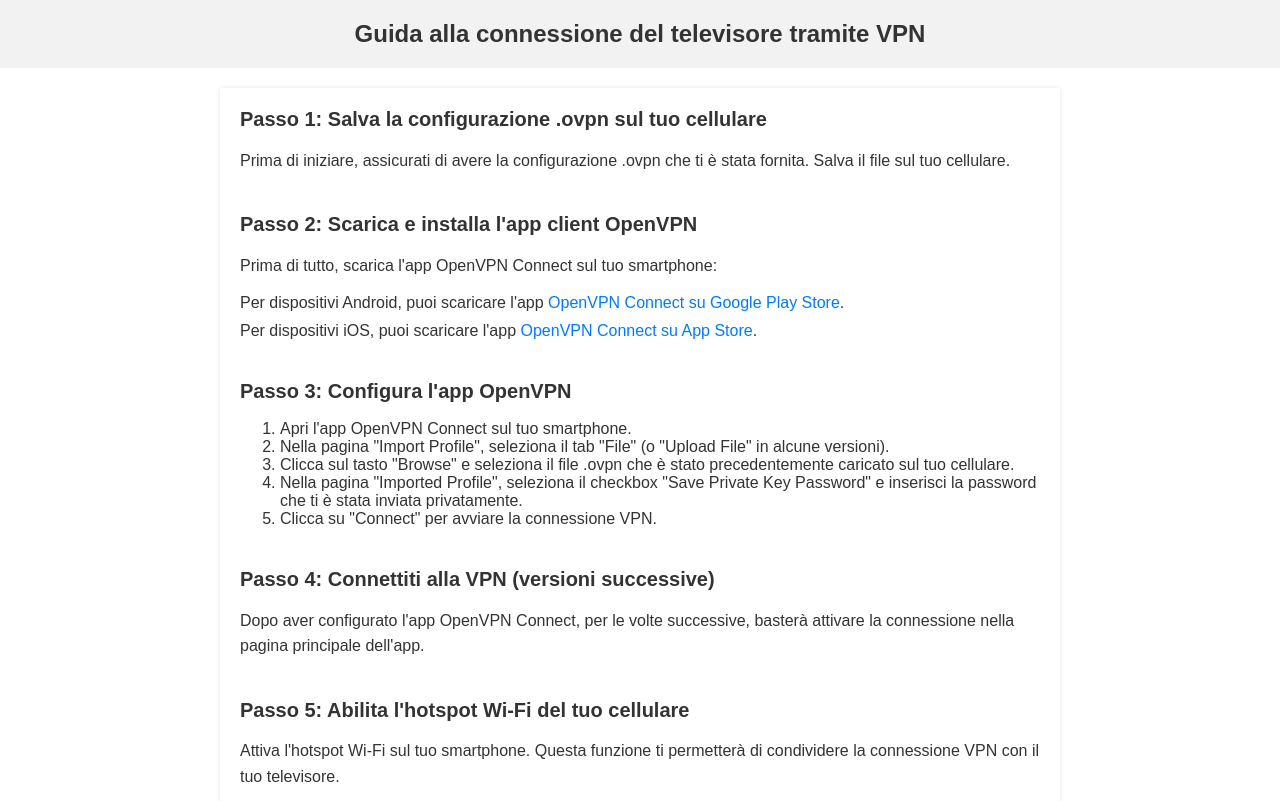
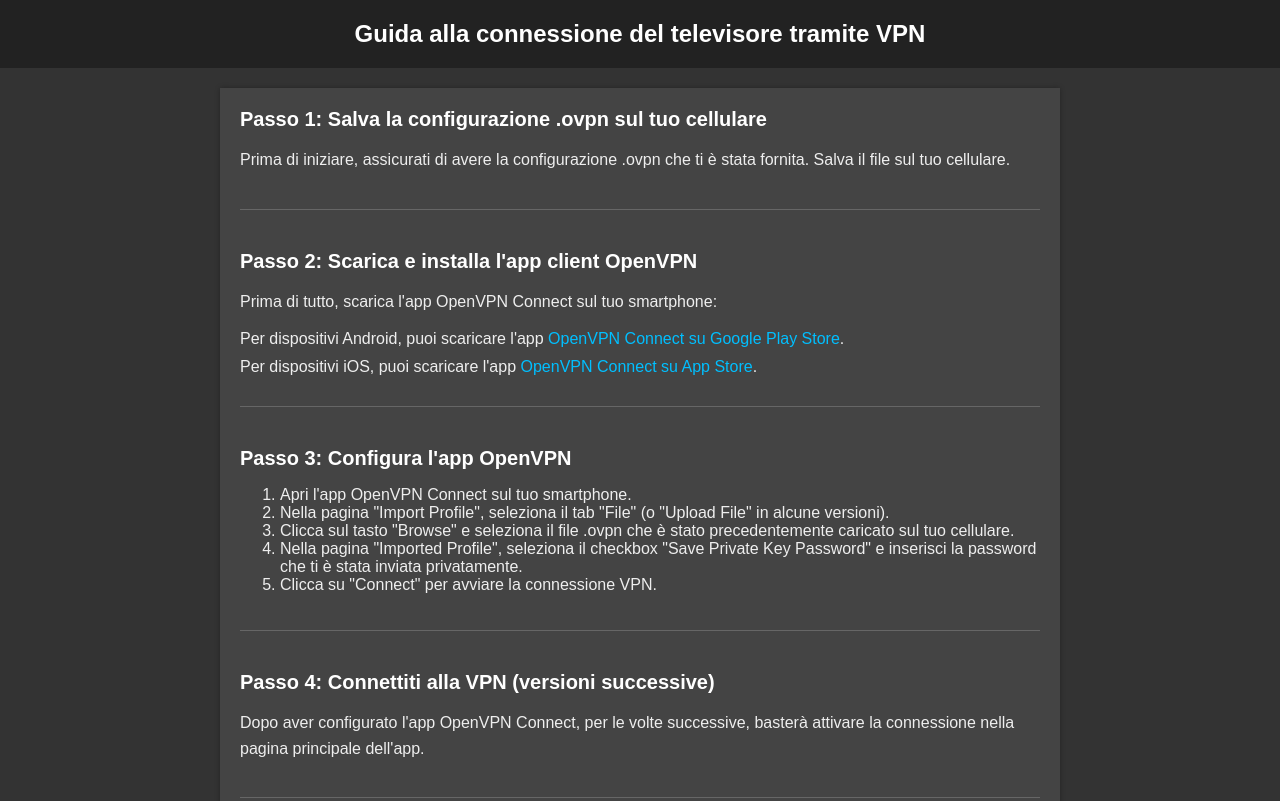
Before and after one commit to Chosko/tv-vpn-guide, a website: page index.html in a window 1280 px wide. Shown: the top 801 px of the page. Drawn offline with Linux system fonts and the light colour scheme.

Commit message:
Dark theme

```diff
--- a/style.css
+++ b/style.css
@@ -1,12 +1,13 @@
 body {
     font-family: 'Arial', sans-serif;
-    color: #333;
+    color: #eee;
+    background-color: #333;
     margin: 0;
     padding: 0;
 }
 
 header {
-    background-color: #f2f2f2;
+    background-color: #222;
     padding: 20px;
     text-align: center;
 }
@@ -14,23 +15,28 @@ header {
 h1 {
     font-size: 24px;
     margin: 0;
+    color: #fff;
 }
 
 main {
     max-width: 800px;
     margin: 20px auto;
     padding: 20px;
-    background-color: #fff;
-    box-shadow: 0 0 5px rgba(0, 0, 0, 0.1);
+    background-color: #444;
+    box-shadow: 0 0 5px rgba(0, 0, 0, 0.3);
 }
 
 section {
     margin-bottom: 40px;
+    padding-bottom: 20px;
+    border-bottom: 1px solid #666;
 }
 
 h2 {
     font-size: 20px;
     margin-top: 0;
+    margin-bottom: 10px;
+    color: #fff;
 }
 
 p {
@@ -48,7 +54,7 @@ ul li {
 }
 
 a {
-    color: #007bff;
+    color: #00bfff;
     text-decoration: none;
 }
 
```
